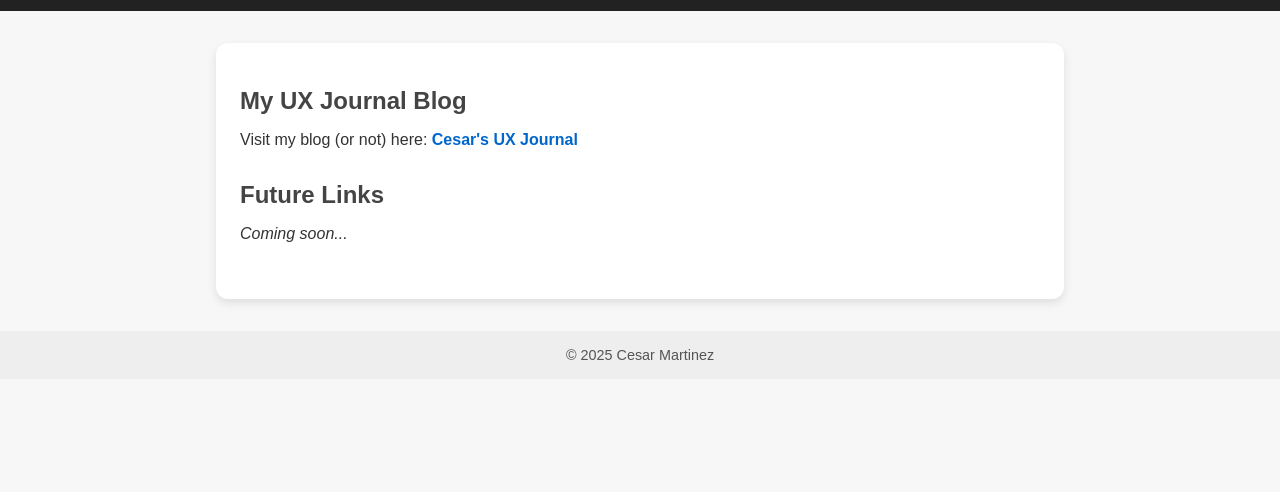
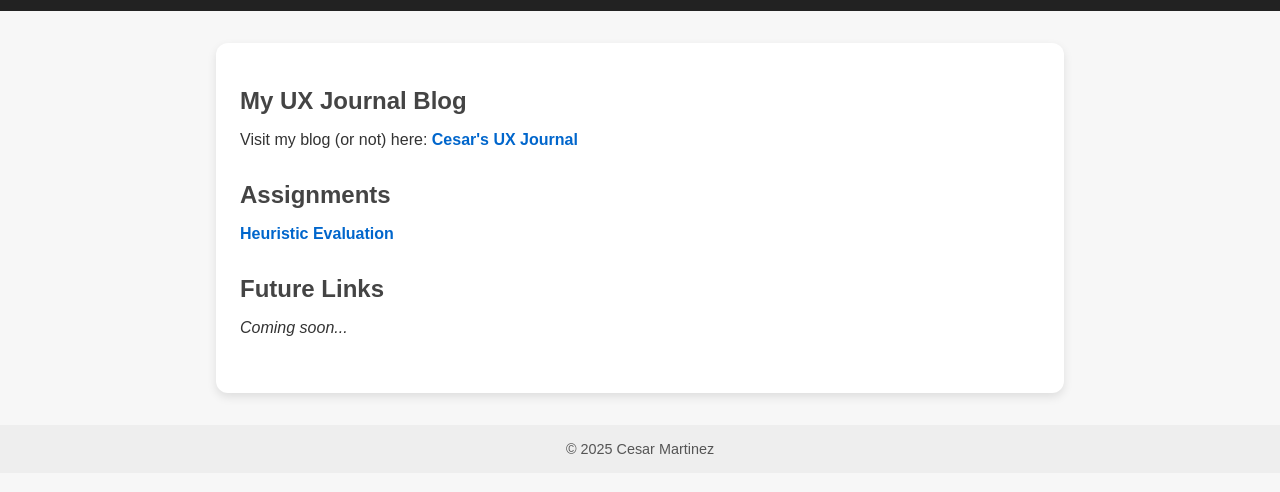
Before and after one commit to cesar1-byte/cesar-landing-page, a plain HTML site: page index.html in a window 1280 px wide. Shown: the part 98-590 px from the top of the page. Drawn offline with Linux system fonts and the light colour scheme.

Commit message:
Add files via upload

```diff
--- a/index.html
+++ b/index.html
@@ -86,11 +86,22 @@
     </section>
 
     <section>
+      <h2>Assignments</h2>
+      <ul>
+        <li>
+          <a href="heuristic-evaluation.html">Heuristic Evaluation</a>
+        </li>
+      </ul>
+    </section>
+
+
+    <section>
       <h2>Future Links</h2>
       <ul>
         <li><em>Coming soon...</em></li>
       </ul>
     </section>
+
   </main>
 
   <footer>
```
